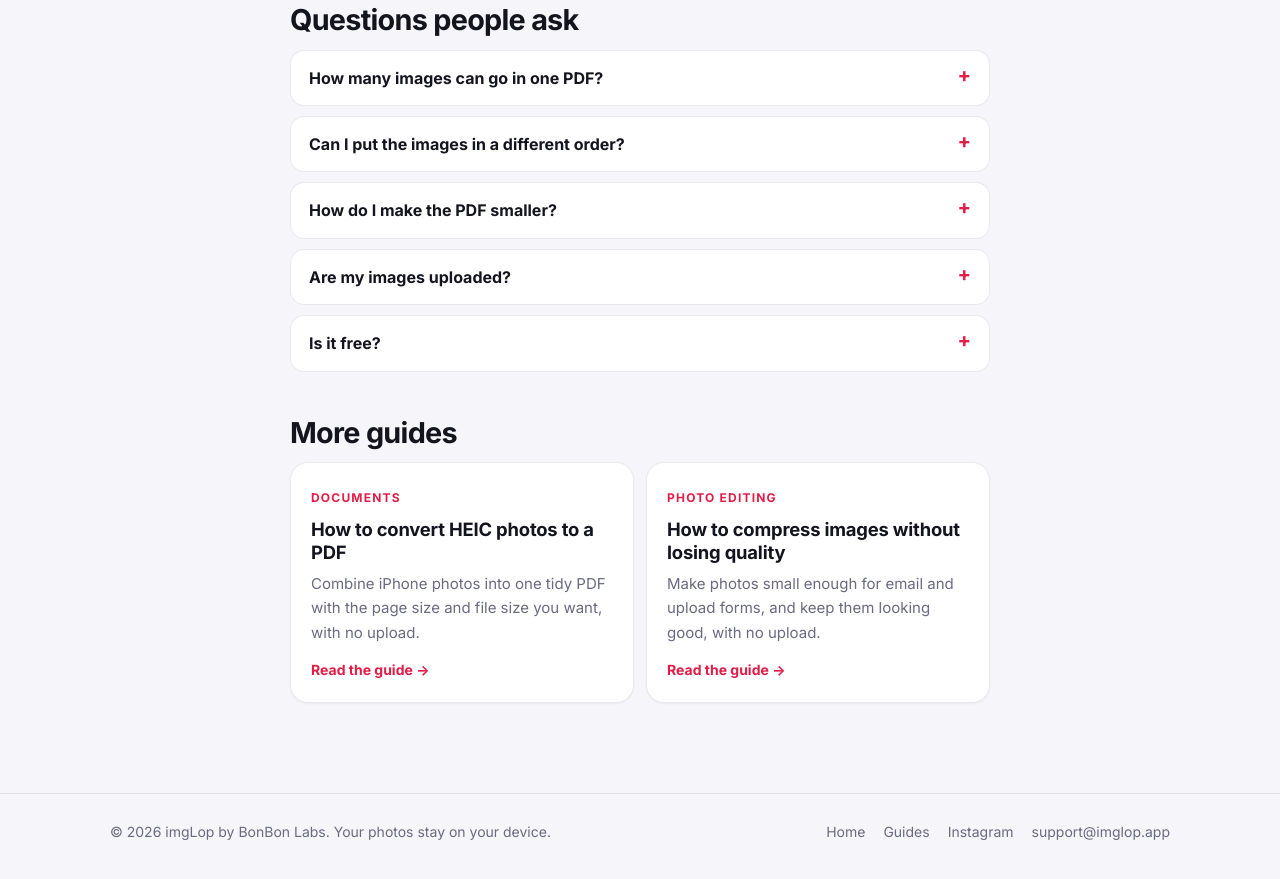
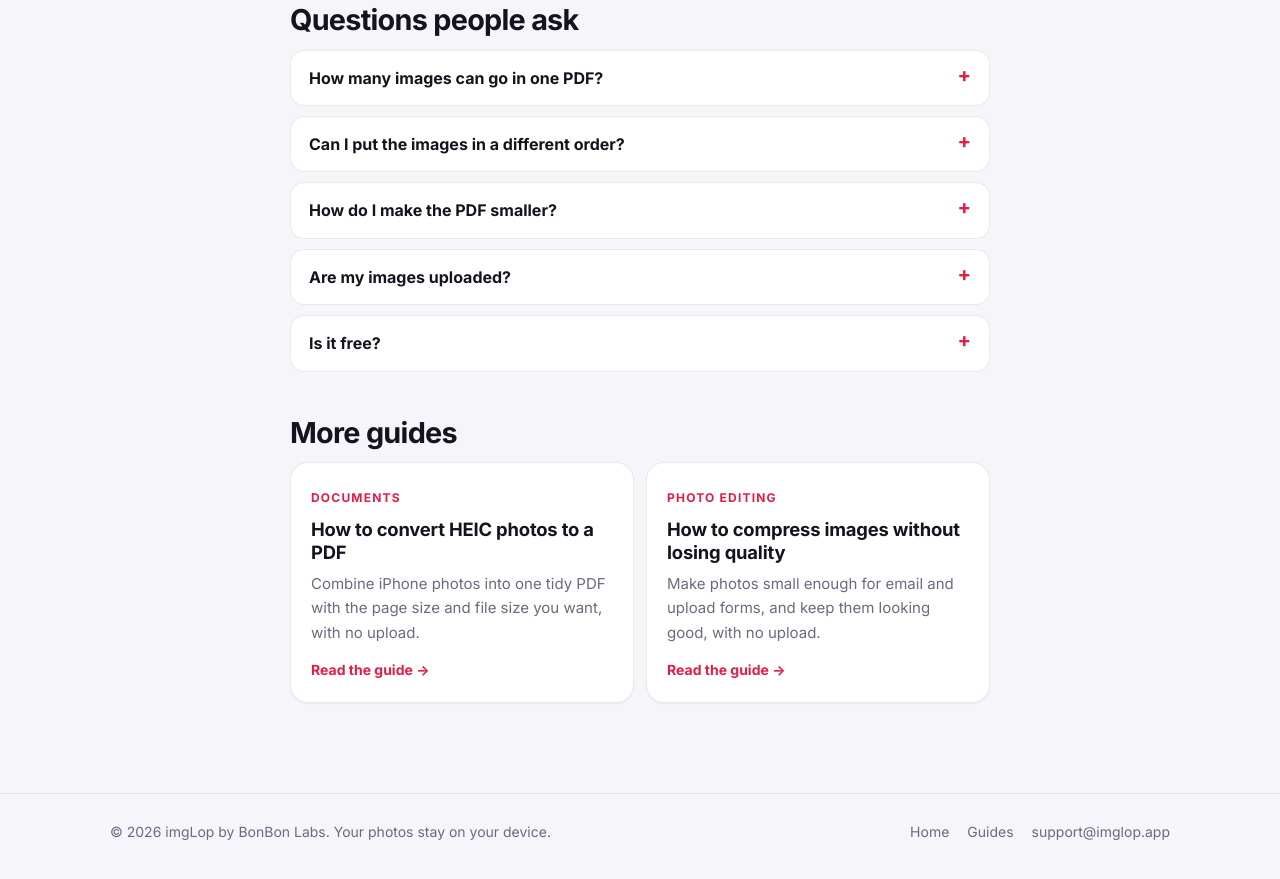
Before and after one commit to BonBonLabs/imglop, a website: page public/guides/jpg-to-pdf/index.html in a window 1280 px wide. Shown: the part 2286-3165 px from the top of the page. Drawn offline with Linux system fonts and the light colour scheme.

Commit message:
Update footer links in index.html
Removed Instagram link from footer and adjusted links.

```diff
--- a/public/guides/jpg-to-pdf/index.html
+++ b/public/guides/jpg-to-pdf/index.html
@@ -181,6 +181,6 @@ footer { border-top: 1px solid var(--border); margin-top: 50px; }
 <h2>More guides</h2><div class="related"><a class="card" href="/guides/convert-heic-to-pdf/"><small>Documents</small><h3>How to convert HEIC photos to a PDF</h3><p>Combine iPhone photos into one tidy PDF with the page size and file size you want, with no upload.</p><span class="read">Read the guide &rarr;</span></a><a class="card" href="/guides/compress-images-without-losing-quality/"><small>Photo editing</small><h3>How to compress images without losing quality</h3><p>Make photos small enough for email and upload forms, and keep them looking good, with no upload.</p><span class="read">Read the guide &rarr;</span></a></div>
 </main>
 <footer><div class="foot-in"><span>&copy; 2026 imgLop by BonBon Labs. Your photos stay on your device.</span>
-<span class="foot-links"><a href="/">Home</a><a href="/guides/">Guides</a><a href="https://www.instagram.com/imglop.app/" target="_blank" rel="noopener noreferrer">Instagram</a><a href="mailto:support@imglop.app">support@imglop.app</a></span></div></footer>
+<span class="foot-links"><a href="/">Home</a><a href="/guides/">Guides</a><a href="mailto:support@imglop.app">support@imglop.app</a></span></div></footer>
 </body>
 </html>
```
